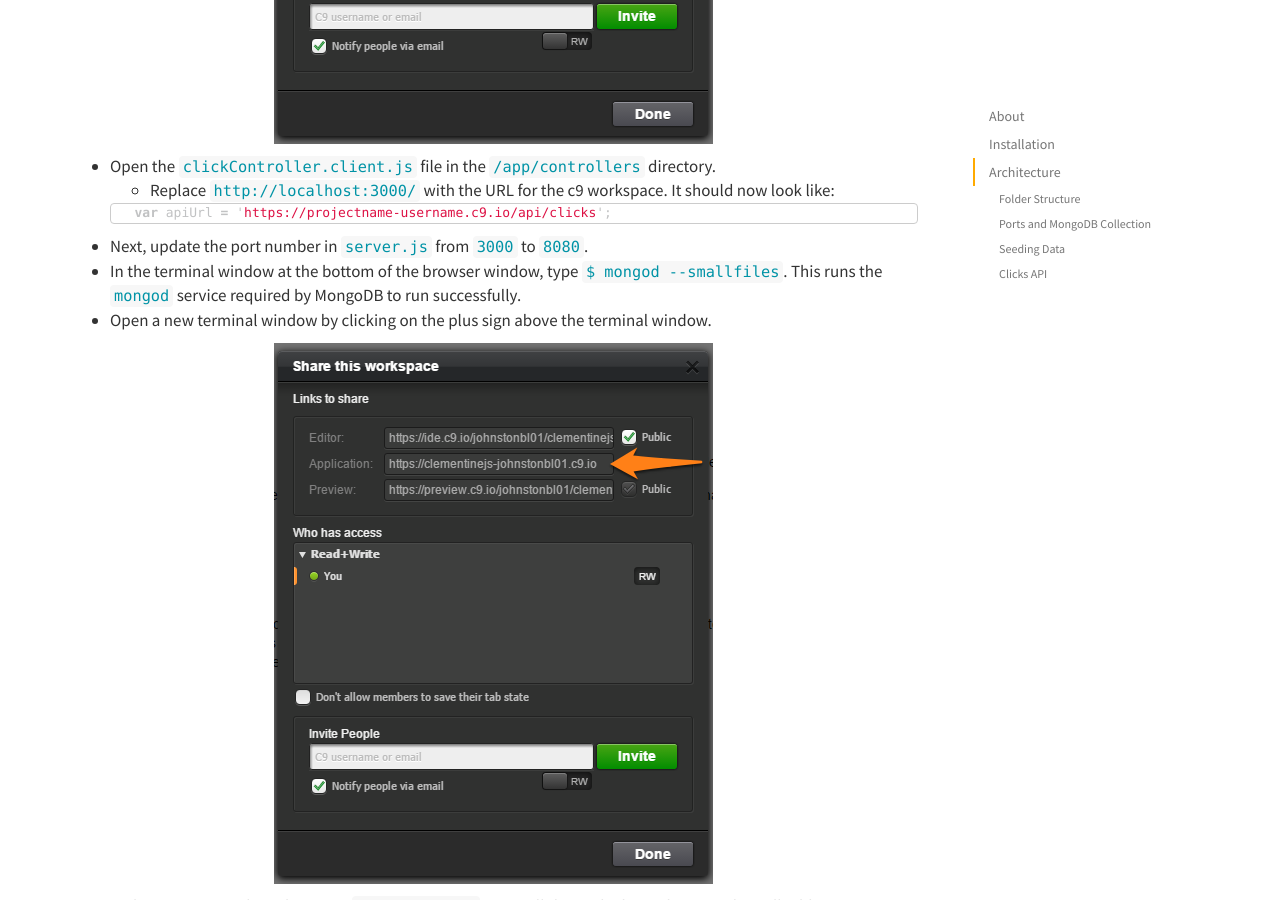
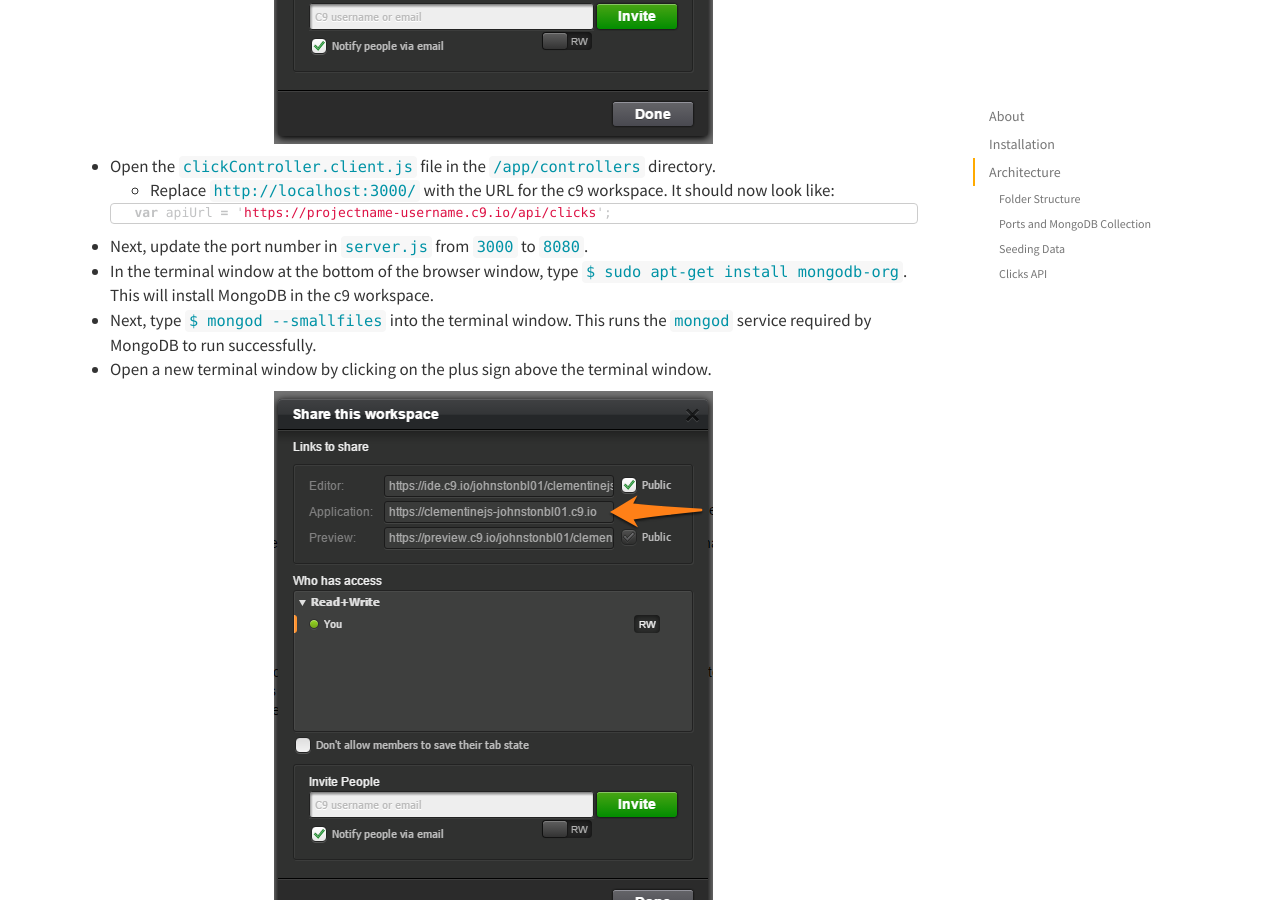
Before and after one commit to johnstonbl01/clementinejs, a Jekyll site: the page built from versions/standard.md, in a window 1280 px wide and 900 px high, scrolled down 4183 px. Built offline with Jekyll 4.4.1, drawn with Linux system fonts in a browser that asks for light colours; Markdown is read by kramdown in place of the engine named in the settings.

Commit message:
Add MongoDB installation instructions for c9 users. Fixes #69

````diff
--- a/versions/standard.md
+++ b/versions/standard.md
@@ -161,7 +161,8 @@ Setup for the remote dev environment [c9.io](http://www.c9.io) differs from the
 	 ```
 
 - Next, update the port number in `server.js` from `3000` to `8080`.
-- In the terminal window at the bottom of the browser window, type `$ mongod --smallfiles`. This runs the `mongod` service required by MongoDB to run successfully.
+- In the terminal window at the bottom of the browser window, type `$ sudo apt-get install mongodb-org`. This will install MongoDB in the c9 workspace.
+- Next, type `$ mongod --smallfiles` into the terminal window. This runs the `mongod` service required by MongoDB to run successfully.
 - Open a new terminal window by clicking on the plus sign above the terminal window.
 
 ![c9 Setup Image 04](/img/docs_c9_clemjs_setup03.png)
````
Also changed, not shown: tutorials/tutorial-beginner.md (+1 -1 lines), versions/fcc.md (+2 -1 lines).
